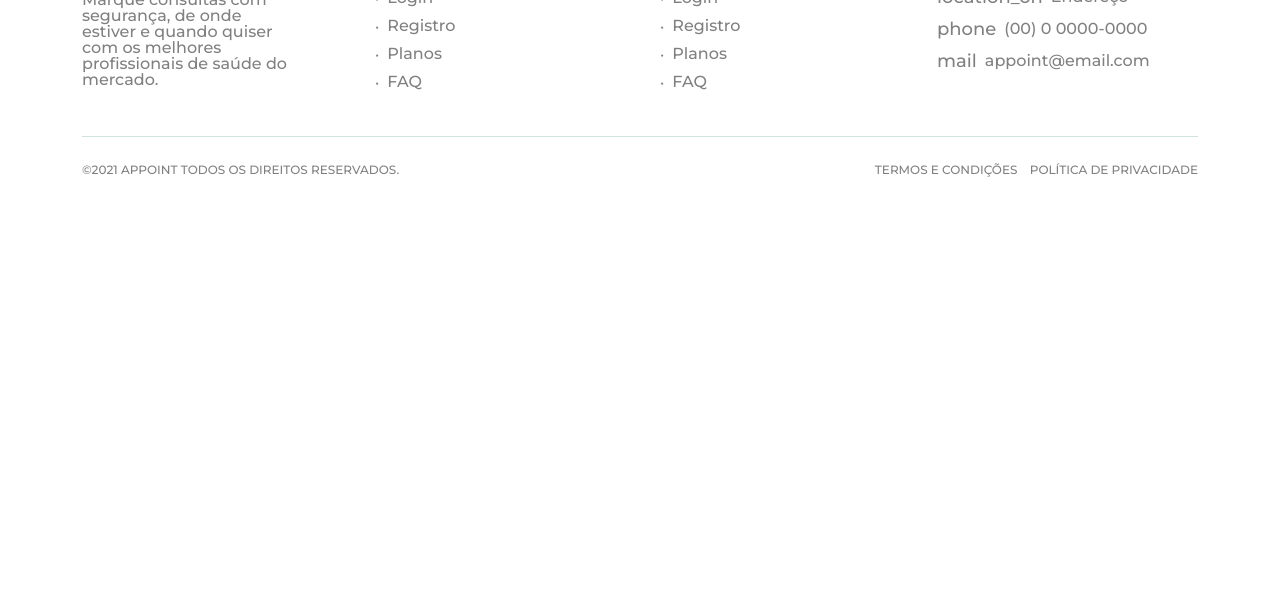
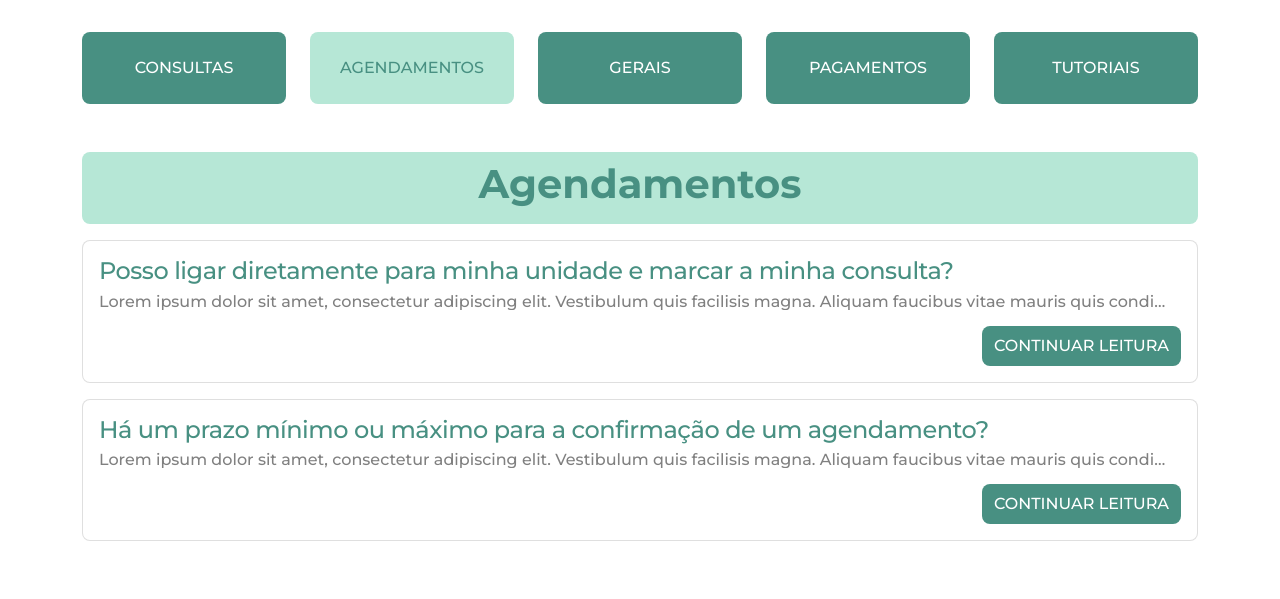
Before and after one commit to ICEI-PUC-Minas-PMV-ADS/pmv-ads-2021-2-e1-proj-web-t7-ads_2021_02_e1_grupo_3_consultas-1, a plain HTML site: page faq.html in a window 1280 px wide. Shown: the part 589-1188 px from the top of the page. Before the commit the page ends 815 px from the top, so only its background shows below. Drawn offline with nearby package versions, Linux system fonts and the light colour scheme.

Commit message:
Implemented FAQs.

```diff
--- a/assets/css/global.css
+++ b/assets/css/global.css
@@ -179,3 +179,22 @@ input:not(.form-floating input, .form-check-input) {
   border-color: var(--primary);
   background-color: var(--primary);
 }
+
+.page-subheader {
+  padding: .5rem;
+  border-radius: .5rem;
+  text-align: center;
+  background-color: var(--primary-light);
+  color: var(--primary);
+}
+
+.btn-categories .btn {
+  padding: 1.5rem;
+  width: 100%;
+  height: auto;
+}
+
+.btn-categories .btn.active {
+  background-color: var(--primary-light);
+  color: var(--primary);
+}
--- a/faq.html
+++ b/faq.html
@@ -54,6 +54,57 @@
             </div>
         </div>
     </div>
+    <div class="container my-5">
+        <div class="row">
+            <div class="col-12 mb-5">
+                <h2 class="mb-5">Escolha a seção corresponde à sua dúvida:</h2>
+                <div class="row btn-categories gy-4 gx-4">
+                    <div class="col"><button type="button" class="btn btn-primary">Consultas</button></div>
+                    <div class="col"><button type="button" class="btn btn-primary active">Agendamentos</button></div>
+                    <div class="col"><button type="button" class="btn btn-primary">Gerais</button></div>
+                    <div class="col"><button type="button" class="btn btn-primary">Pagamentos</button></div>
+                    <div class="col"><button type="button" class="btn btn-primary">Tutoriais</button></div>
+                </div>
+            </div>
+            <div class="col-12">
+                <div class="container page-subheader d-none d-md-block">
+                    <h2>Agendamentos</h2>
+                </div>
+                <div class="card rounded-5 my-3">
+                    <div class="card-body">
+                        <div class="row">
+                            <div class="col-12">
+                                <h4 class="text-primary">Posso ligar diretamente para minha unidade e marcar a minha consulta?</h4>
+                                <p class="card-text text-truncate">
+                                    Lorem ipsum dolor sit amet, consectetur adipiscing elit. Vestibulum quis facilisis magna. Aliquam faucibus vitae mauris quis condimentum. Suspendisse imperdiet nulla at interdum consectetur. Integer tempor aliquet libero, vel pellentesque lectus sollicitudin nec. Proin eu lorem et justo bibendum hendrerit eu ac purus. Etiam eu neque velit. In interdum condimentum congue. Mauris laoreet dolor vitae quam pharetra, quis dignissim metus congue. In interdum imperdiet diam at varius. Ut finibus tortor id nulla dictum, ut tincidunt metus vulputate. Nam a elit elit.
+                                </p>
+                                <div class="d-flex flex-row-reverse">
+                                    <a href="./faq-pergunta.html">
+                                        <button class="btn btn-primary" type="button">Continuar leitura</button>
+                                    </a>
+                                </div>
+                            </div>
+                        </div>
+                    </div>
+                </div>
+                <div class="card rounded-5 my-3">
+                    <div class="card-body">
+                        <div class="row">
+                            <div class="col-12">
+                                <h4 class="text-primary">Há um prazo mínimo ou máximo para a confirmação de um agendamento?</h4>
+                                <p class="card-text text-truncate">
+                                    Lorem ipsum dolor sit amet, consectetur adipiscing elit. Vestibulum quis facilisis magna. Aliquam faucibus vitae mauris quis condimentum. Suspendisse imperdiet nulla at interdum consectetur. Integer tempor aliquet libero, vel pellentesque lectus sollicitudin nec. Proin eu lorem et justo bibendum hendrerit eu ac purus. Etiam eu neque velit. In interdum condimentum congue. Mauris laoreet dolor vitae quam pharetra, quis dignissim metus congue. In interdum imperdiet diam at varius. Ut finibus tortor id nulla dictum, ut tincidunt metus vulputate. Nam a elit elit.
+                                </p>
+                                <div class="d-flex flex-row-reverse">
+                                    <button class="btn btn-primary" type="button">Continuar leitura</button>
+                                </div>
+                            </div>
+                        </div>
+                    </div>
+                </div>
+            </div>
+        </div>
+    </div>
 </main>
 <!-- //Meio -->
 
```
Also changed, not shown: faq-pergunta.html (added, +66 -0 lines).
